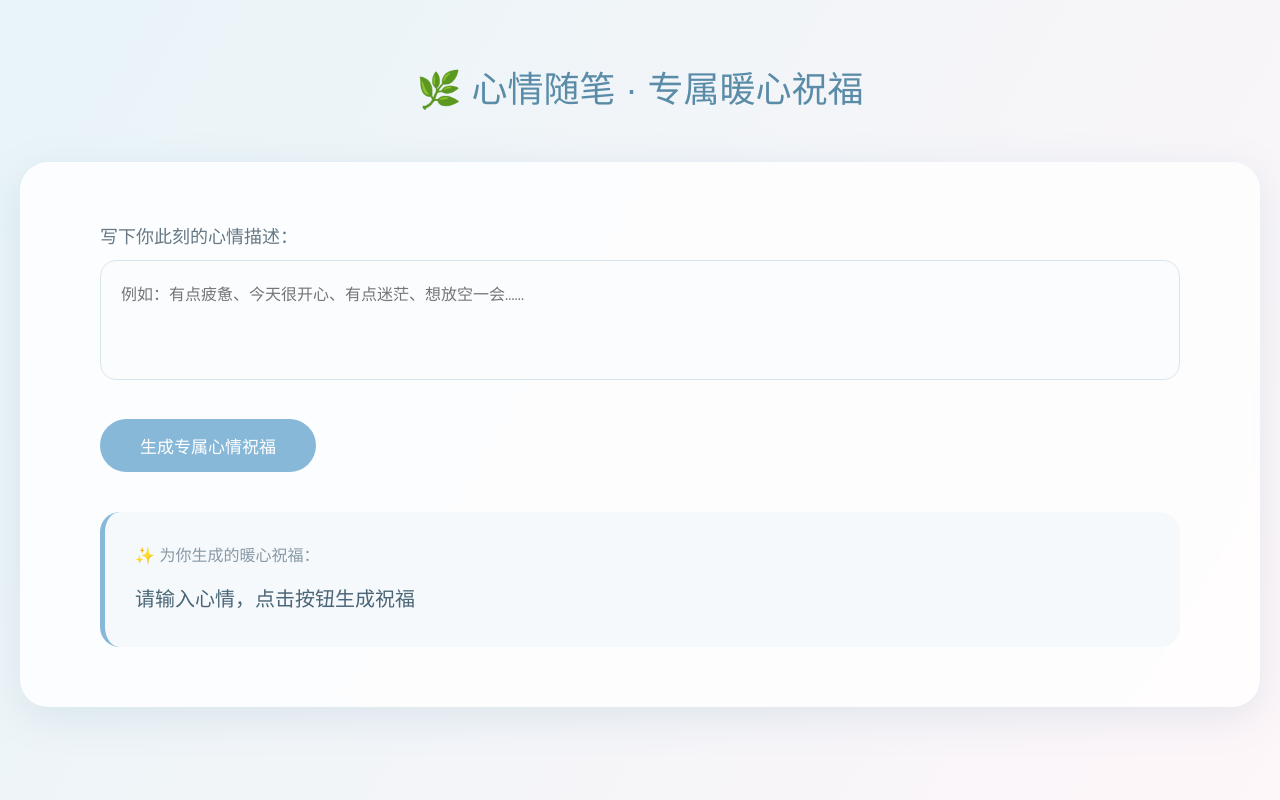
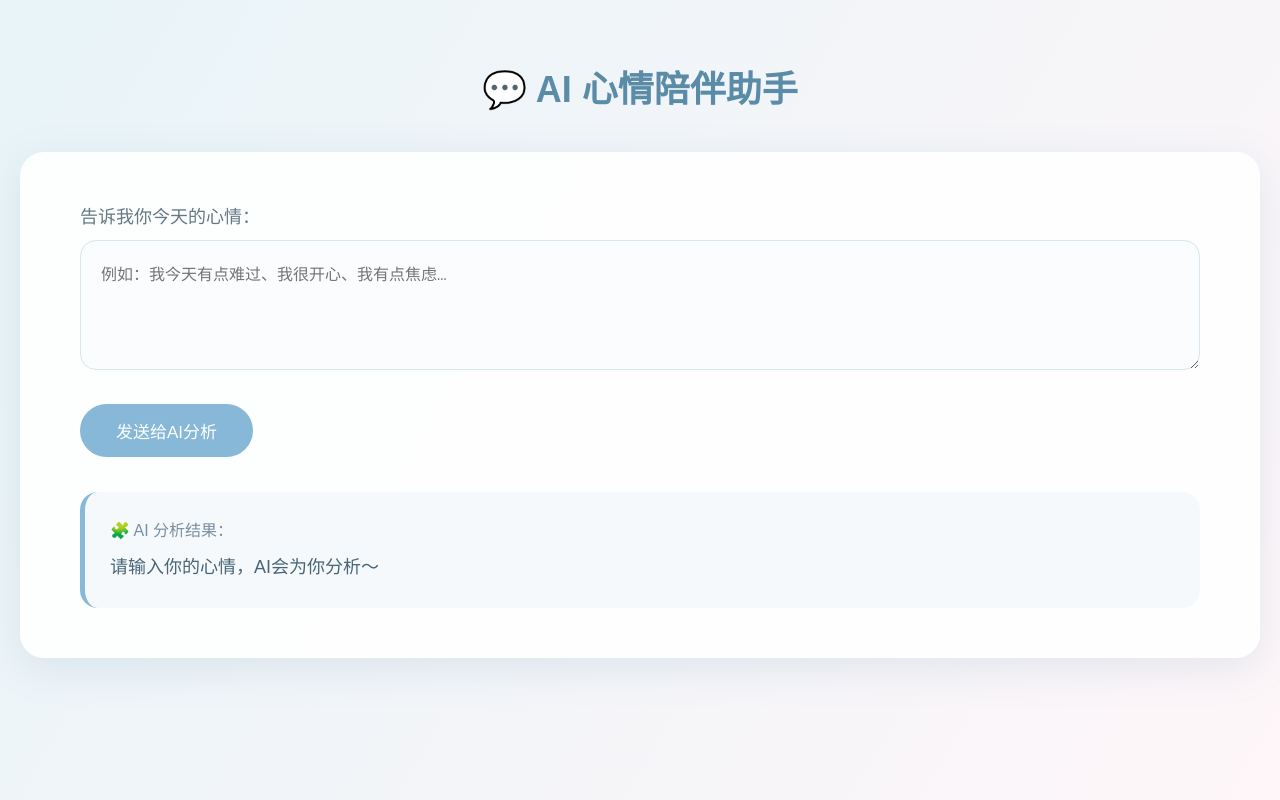
Before and after one commit to sumi07020803-cyber/test-vercel-site, a website: page index.html in a window 1280 px wide. Drawn offline with Linux system fonts and the light colour scheme.

Commit message:
添加AI心情分析功能

```diff
--- a/index.html
+++ b/index.html
@@ -3,7 +3,7 @@
 <head>
   <meta charset="UTF-8">
   <meta name="viewport" content="width=device-width, initial-scale=1.0">
-  <title>心情随笔 · 暖心祝福</title>
+  <title>心情AI小助手 · 温柔陪伴</title>
   <style>
     * {
       margin: 0;
@@ -18,7 +18,7 @@
       padding: 60px 20px;
     }
 
-    /* 1440px 宽屏容器 */
+    /* 1440px 宽屏 */
     .container {
       width: 1440px;
       margin: 0 auto;
@@ -28,50 +28,40 @@
       text-align: center;
       font-size: 36px;
       color: #5a8ca8;
-      margin-bottom: 50px;
-      font-weight: 500;
+      margin-bottom: 40px;
     }
 
-    .card-box {
-      background: #ffffffcc;
-      border-radius: 28px;
-      box-shadow: 0 10px 40px rgba(90, 140, 168, 0.15);
-      padding: 60px 80px;
-      backdrop-filter: blur(8px);
+    .card {
+      background: rgba(255,255,255,0.9);
+      border-radius: 24px;
+      padding: 50px 60px;
+      box-shadow: 0 10px 40px rgba(90,140,168,0.15);
     }
 
-    .input-wrap {
-      margin-bottom: 35px;
+    .chat-box {
+      margin-bottom: 30px;
     }
 
     label {
-      display: block;
       font-size: 18px;
       color: #667885;
       margin-bottom: 12px;
+      display: block;
     }
 
     #moodInput {
       width: 100%;
-      height: 120px;
+      height: 130px;
       border: 1px solid #d8e6ee;
       border-radius: 16px;
       padding: 20px;
       font-size: 16px;
-      color: #444;
       background: #fafcfe;
-      resize: none;
       outline: none;
-      transition: all 0.3s ease;
     }
 
-    #moodInput:focus {
-      border-color: #87b8d8;
-      box-shadow: 0 0 0 4px rgba(135, 184, 216, 0.2);
-    }
-
-    .btn-get {
-      padding: 14px 40px;
+    #sendBtn {
+      padding: 14px 36px;
       background: #87b8d8;
       color: #fff;
       border: none;
@@ -81,79 +71,92 @@
       transition: 0.3s;
     }
 
-    .btn-get:hover {
+    #sendBtn:hover {
       background: #69a2c7;
     }
 
-    .result-box {
-      margin-top: 40px;
-      padding: 30px;
+    /* AI 回复区域 */
+    .answer-box {
+      margin-top: 35px;
+      padding: 25px;
       background: #f5f9fc;
-      border-radius: 20px;
+      border-radius: 18px;
       border-left: 5px solid #87b8d8;
     }
 
-    .result-title {
+    .answer-title {
       font-size: 16px;
-      color: #8899a6;
-      margin-bottom: 15px;
+      color: #7a8fa0;
+      margin-bottom: 10px;
     }
 
-    .bless-text {
-      font-size: 20px;
+    #aiAnswer {
+      font-size: 18px;
       color: #4a6577;
       line-height: 1.8;
     }
 
-    /* 小屏兼容：小于1440px自动占满 */
+    /* 小于1440px自动适配 */
     @media (max-width: 1440px) {
-      .container {
-        width: 100%;
-      }
+      .container { width: 100%; }
     }
   </style>
 </head>
+
 <body>
   <div class="container">
-    <h2 class="title">🌿 心情随笔 · 专属暖心祝福</h2>
+    <h2 class="title">💬 AI 心情陪伴助手</h2>
 
-    <div class="card-box">
-      <div class="input-wrap">
-        <label>写下你此刻的心情描述：</label>
-        <textarea id="moodInput" placeholder="例如：有点疲惫、今天很开心、有点迷茫、想放空一会……"></textarea>
+    <div class="card">
+      <div class="chat-box">
+        <label>告诉我你今天的心情：</label>
+        <textarea id="moodInput" placeholder="例如：我今天有点难过、我很开心、我有点焦虑…"></textarea>
       </div>
 
-      <button class="btn-get" onclick="getRandomBless()">生成专属心情祝福</button>
+      <button id="sendBtn" onclick="askAI()">发送给AI分析</button>
 
-      <div class="result-box">
-        <div class="result-title">✨ 为你生成的暖心祝福：</div>
-        <div class="bless-text" id="blessText">请输入心情，点击按钮生成祝福</div>
+      <div class="answer-box">
+        <div class="answer-title">🧩 AI 分析结果：</div>
+        <div id="aiAnswer">请输入你的心情，AI会为你分析～</div>
       </div>
     </div>
   </div>
 
   <script>
-    // 暖心祝福语库
-    const blessList = [
-      "愿你眼里有光，心中有爱，日子慢慢温柔起来。",
-      "不必着急追赶世界，好好善待自己，就是最好的生活。",
-      "所有的疲惫都会散去，往后皆是温柔与好运。",
-      "允许自己偶尔低落，也记得给自己一份温柔拥抱。",
-      "风会吹散烦恼，光会照亮前路，愿你事事顺心。",
-      "平凡的日子也有小美好，愿你日日安然，岁岁欢喜。",
-      "心里装着温柔，生活就会慢慢对你温柔以待。",
-      "放过焦虑，接纳当下，一切都会慢慢变好。",
-      "愿你保持热爱，奔赴山海，不负时光不负自己。",
-      "当下的情绪都值得被温柔倾听，愿你安稳自在。"
-    ];
+    // 核心：调用免费AI接口分析心情
+    async function askAI() {
+      const text = document.getElementById("moodInput").value.trim();
+      const aiAnswer = document.getElementById("aiAnswer");
 
-    function getRandomBless() {
-      const inputVal = document.getElementById("moodInput").value.trim();
-      const randomIndex = Math.floor(Math.random() * blessList.length);
+      if (!text) {
+        aiAnswer.innerText = "请先输入你的心情哦～";
+        return;
+      }
 
-      // 不管输入什么心情，都给出随机暖心祝福
-      document.getElementById("blessText").innerText =
-        `你说：${inputVal || "随心有感"}\n💌 ${blessList[randomIndex]}`;
+      aiAnswer.innerText = "AI正在思考中...";
+
+      try {
+        const response = await fetch("https://api.aifree.site/v1/chat", {
+          method: "POST",
+          headers: { "Content-Type": "application/json" },
+          body: JSON.stringify({
+            model: "gpt-3.5-turbo",
+            messages: [
+              {
+                role: "system",
+                content: "你是一个温柔的心情陪伴AI，用户告诉你心情，你要温柔分析原因，并给予安慰和鼓励，语气温暖、简短、治愈。"
+              },
+              { role: "user", content: text }
+            ]
+          })
+        });
+
+        const data = await response.json();
+        aiAnswer.innerText = data.choices[0].message.content;
+
+      } catch (err) {
+        aiAnswer.innerText = "AI暂时休息啦，你可以再试一次～";
+      }
     }
   </script>
 </body>
```
